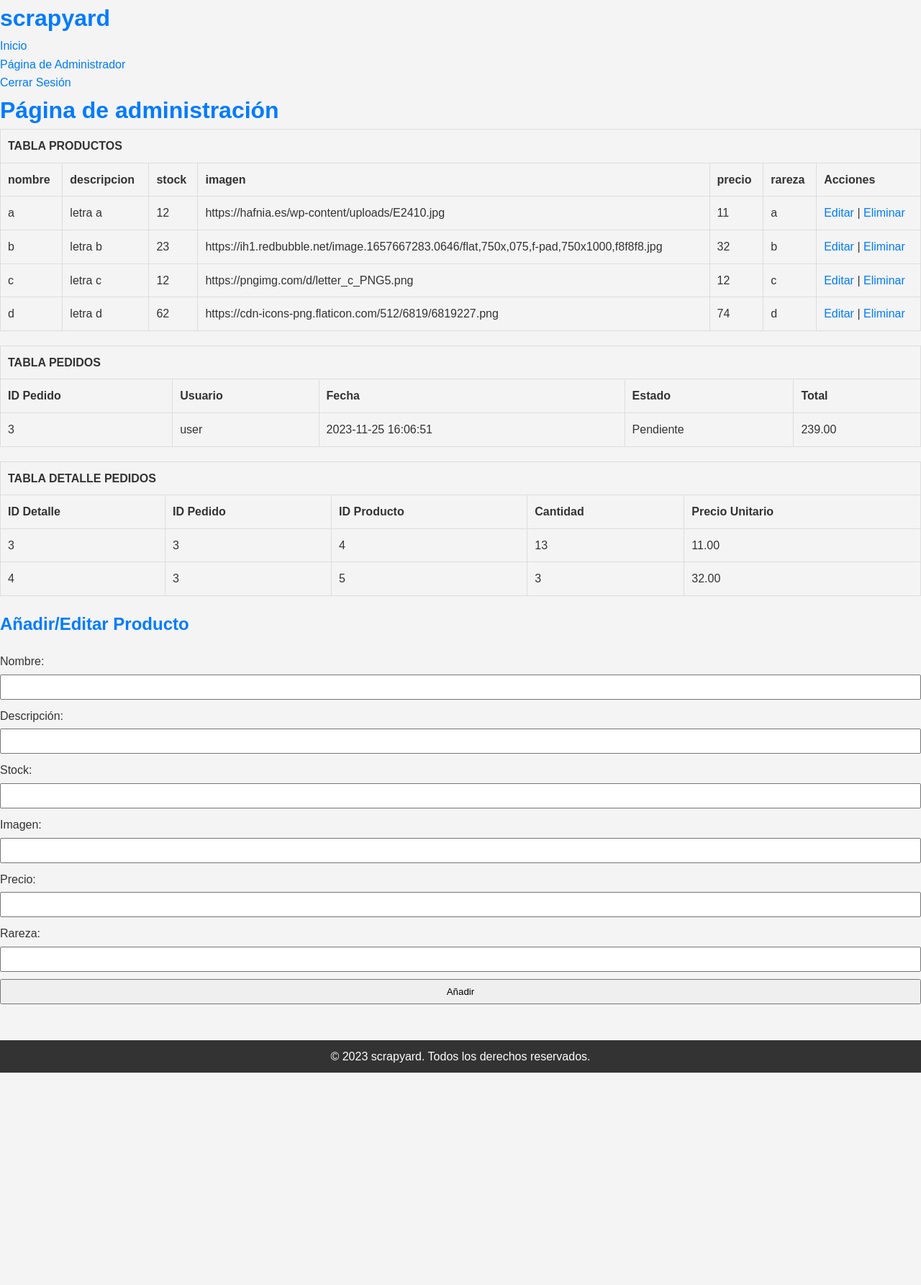
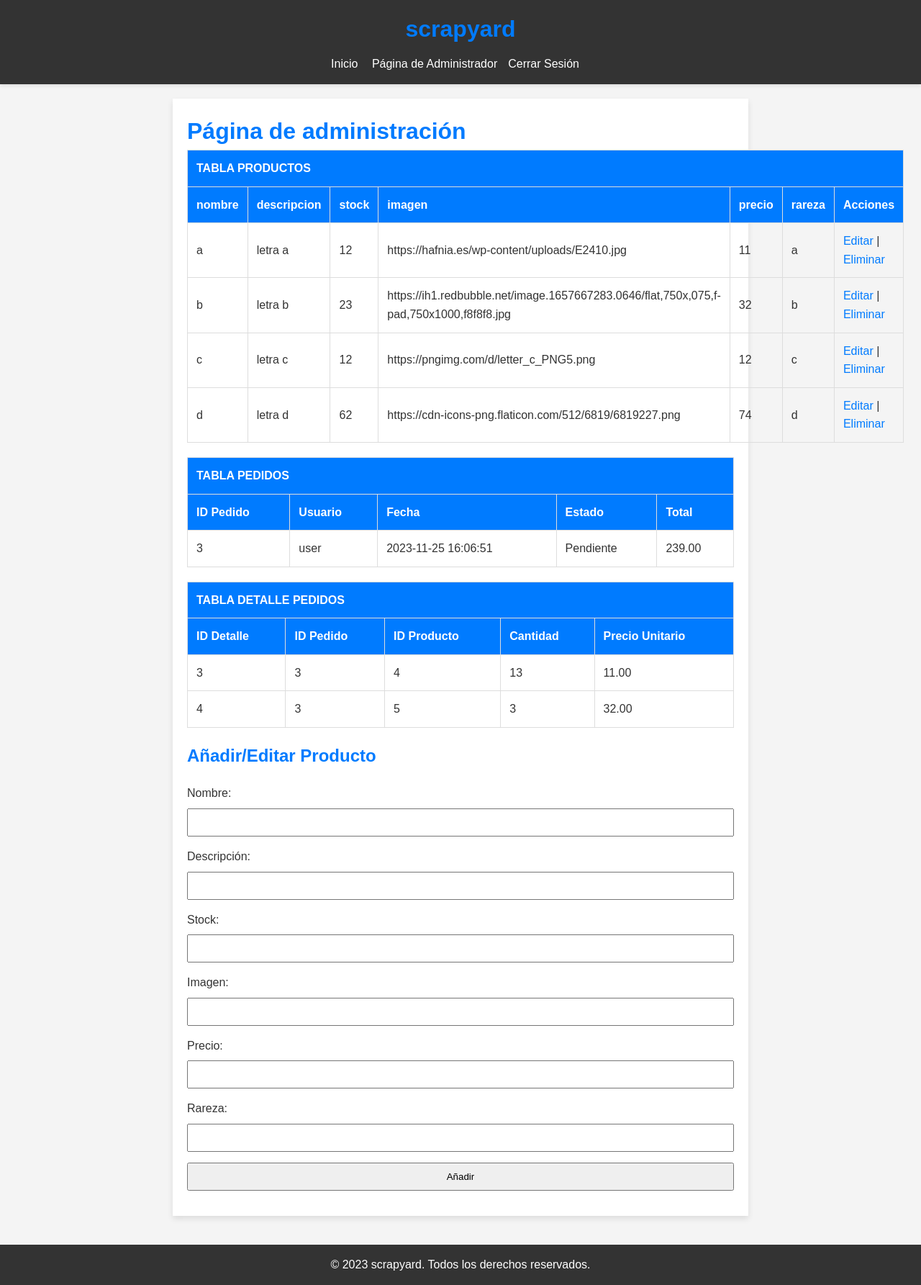
Before and after one commit to robcasgo/htdocs, a PHP site: page /adminpage.php in a window 1280 px wide. Shown: the whole page at 72% size. Before the commit the page ends 1490 px from the top, so only its background shows below. Run offline with PHP 8.4, Linux system fonts and the light colour scheme; a user stored in the database is signed in; data comes from the database, SQL or seed files in the repository; both versions use the stored data as it was after the commit.

Commit message:
pre entrega

```diff
--- a/scrapyard/cerrarsesion.php
+++ b/scrapyard/cerrarsesion.php
@@ -6,6 +6,6 @@ session_start();
 session_unset();
 session_destroy();
 
-// Redirigir a la página de inicio o a donde desees
+// Redirigir a la página de inicio
 header("Location: index.php");
 exit();
--- a/scrapyard/conexion.php
+++ b/scrapyard/conexion.php
@@ -8,5 +8,3 @@ if (!$conn) {
     echo '<div class="error">Connection failed: ' . mysqli_connect_error() . '</div>';
     die(); // Detenemos la ejecución del script en caso de error de conexión
 }
-
-// Si la conexión es exitosa, no es necesario mostrar un mensaje aquí
--- a/scrapyard/index.php
+++ b/scrapyard/index.php
@@ -1,8 +1,8 @@
 <?php
 include 'conexion.php'; // incluir el archivo de conexión a la base de datos
 include 'header.php'; // incluir el archivo de cabecera
+?>
 
-?>
 <section id='productos' class='card-container'>
     <?php
 // Obtengo los productos desde la base de datos
@@ -22,7 +22,7 @@ if ($result->num_rows > 0) {
         echo "<input type='hidden' name='accion' value='agregar'>";
         echo "<input type='hidden' name='idProducto' value='" . $row['id'] . "'>";
         echo "<input type='number' name='cantidad' value='1' min='1'>";
-        echo "<input type='submit' value='Añadir al Carrito'>";
+        echo "<input class='btn-add-to-cart' type='submit' value='Añadir al Carrito'>";
         echo "</form>";
 
         echo "</article>";
@@ -32,6 +32,6 @@ if ($result->num_rows > 0) {
 }
 ?>
 </section>
+
 <?
-
 include 'footer.php'; // incluir el archivo de pie de página
--- a/scrapyard/styles.css
+++ b/scrapyard/styles.css
@@ -5,17 +5,25 @@
     box-sizing: border-box;
 }
 
+/* Variables de colores */
+:root {
+    --color-primary: #007bff;
+    --color-background: #f4f4f4;
+    --color-text: #333;
+    --color-white: #fff;
+}
+
 /* Estilo para el cuerpo de la página */
 body {
     font-family: 'Arial', sans-serif;
-    background-color: #f4f4f4;
-    color: #333;
+    background-color: var(--color-background);
+    color: var(--color-text);
     line-height: 1.6;
 }
 
 /* Estilo para los encabezados */
 h1, h2, h3 {
-    color: #007bff;
+    color: var(--color-primary);
 }
 
 /* Estilo para la tabla */
@@ -27,13 +35,18 @@ table {
 
 th, td {
     border: 1px solid #ddd;
-    padding: 10px;
+    padding: 12px;
     text-align: left;
+}
+
+th {
+    background-color: var(--color-primary);
+    color: var(--color-white);
 }
 
 /* Estilo para los enlaces */
 a {
-    color: #007bff;
+    color: var(--color-primary);
     text-decoration: none;
 }
 
@@ -48,23 +61,23 @@ form {
 
 label {
     display: block;
-    margin-bottom: 5px;
+    margin-bottom: 8px;
 }
 
 input {
     width: 100%;
-    padding: 8px;
-    margin-bottom: 10px;
+    padding: 10px;
+    margin-bottom: 15px;
     box-sizing: border-box;
 }
 
 /* Estilo para el pie de página */
 footer {
     margin-top: 40px;
-    padding: 10px;
+    padding: 15px;
     text-align: center;
     background-color: #333;
-    color: #fff;
+    color: var(--color-white);
 }
 
 /* Estilo para la tarjeta de producto */
@@ -79,8 +92,8 @@ footer {
     margin: 10px;
     padding: 15px;
     border: 1px solid #ddd;
-    border-radius: 5px;
-    background-color: #fff;
+    border-radius: 8px;
+    background-color: var(--color-white);
     box-shadow: 0 4px 8px rgba(0, 0, 0, 0.1);
     transition: box-shadow 0.3s ease;
 }
@@ -92,16 +105,16 @@ footer {
 .card img {
     width: 100%;
     height: auto;
-    margin-bottom: 10px;
+    margin-bottom: 12px;
 }
 
 .precio {
     font-weight: bold;
-    color: #007bff;
+    color: var(--color-primary);
 }
 
 .descripcion {
-    margin-bottom: 10px;
+    margin-bottom: 12px;
 }
 
 /* Estilo para el mensaje si no hay productos */
@@ -109,3 +122,73 @@ footer {
     font-style: italic;
     color: #777;
 }
+
+/* Estilo para el botón añadir al carrito */
+.btn-add-to-cart {
+    background-color: var(--color-primary);
+    color: var(--color-white);
+    border: none;
+    padding: 10px 15px;
+    border-radius: 5px;
+    cursor: pointer;
+    transition: background-color 0.3s ease;
+}
+
+.btn-add-to-cart:hover {
+    background-color: #0056b3;
+}
+
+/* Estilo para el encabezado y navegación */
+header {
+    background-color: #333;
+    color: var(--color-white);
+    text-align: center;
+    padding: 15px;
+    box-shadow: 0 2px 5px rgba(0, 0, 0, 0.1);
+}
+
+header h1 {
+    margin-bottom: 10px;
+}
+
+nav ul {
+    list-style: none;
+    padding: 0;
+}
+
+nav ul li {
+    display: inline-block;
+    margin-right: 15px;
+}
+
+nav a {
+    color: var(--color-white);
+    text-decoration: none;
+}
+
+nav a:hover {
+    text-decoration: underline;
+}
+
+/* Estilo para el contenido principal */
+main {
+    max-width: 800px;
+    margin: 20px auto;
+    padding: 20px;
+    background-color: var(--color-white);
+    box-shadow: 0 4px 8px rgba(0, 0, 0, 0.1);
+}
+
+/* Estilo para el pie de página */
+footer {
+    margin-top: 40px;
+    padding: 15px;
+    text-align: center;
+    background-color: #333;
+    color: var(--color-white);
+}
+
+/* Estilo para el texto de derechos de autor */
+footer p {
+    margin: 0;
+}
```
Also changed, not shown: scrapyard/login.php (+5 -13 lines), scrapyard/registro.php (+7 -12 lines), scrapyard/scrapyard.sql (+28 -15 lines).
